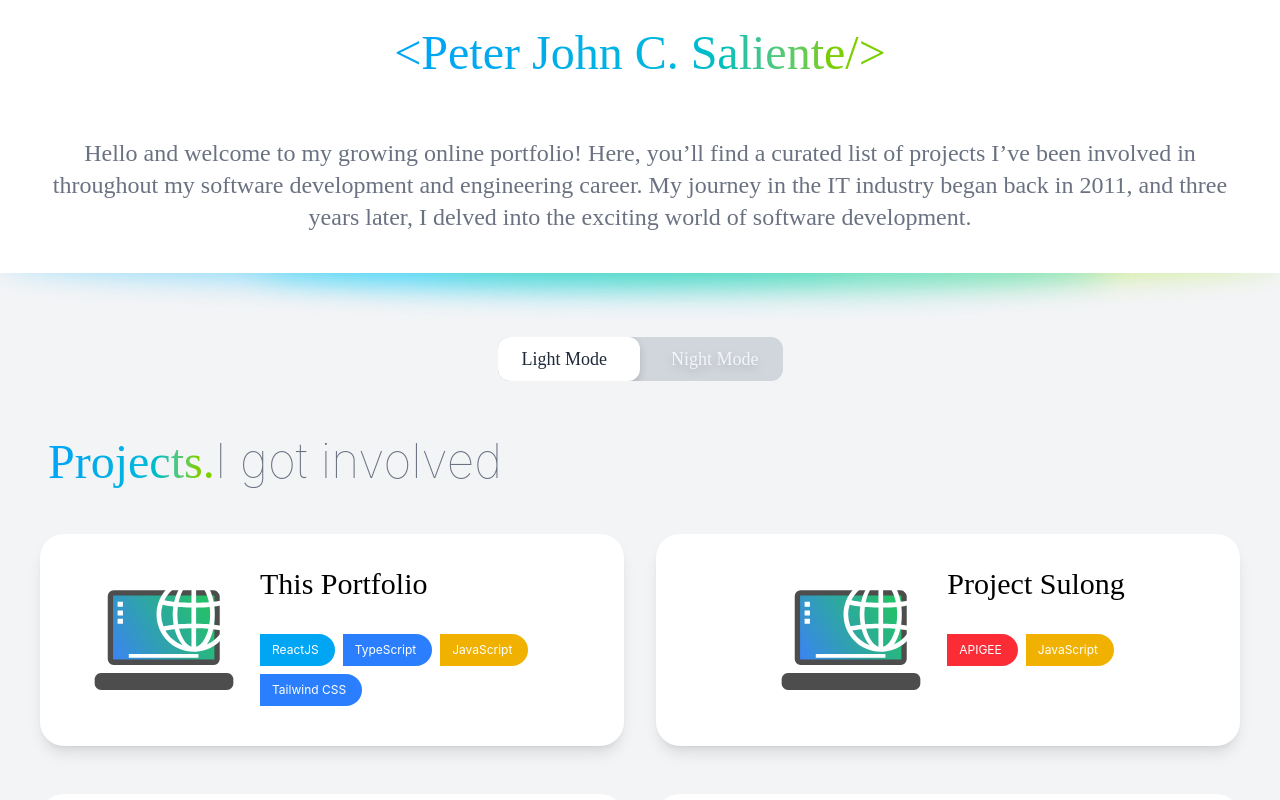
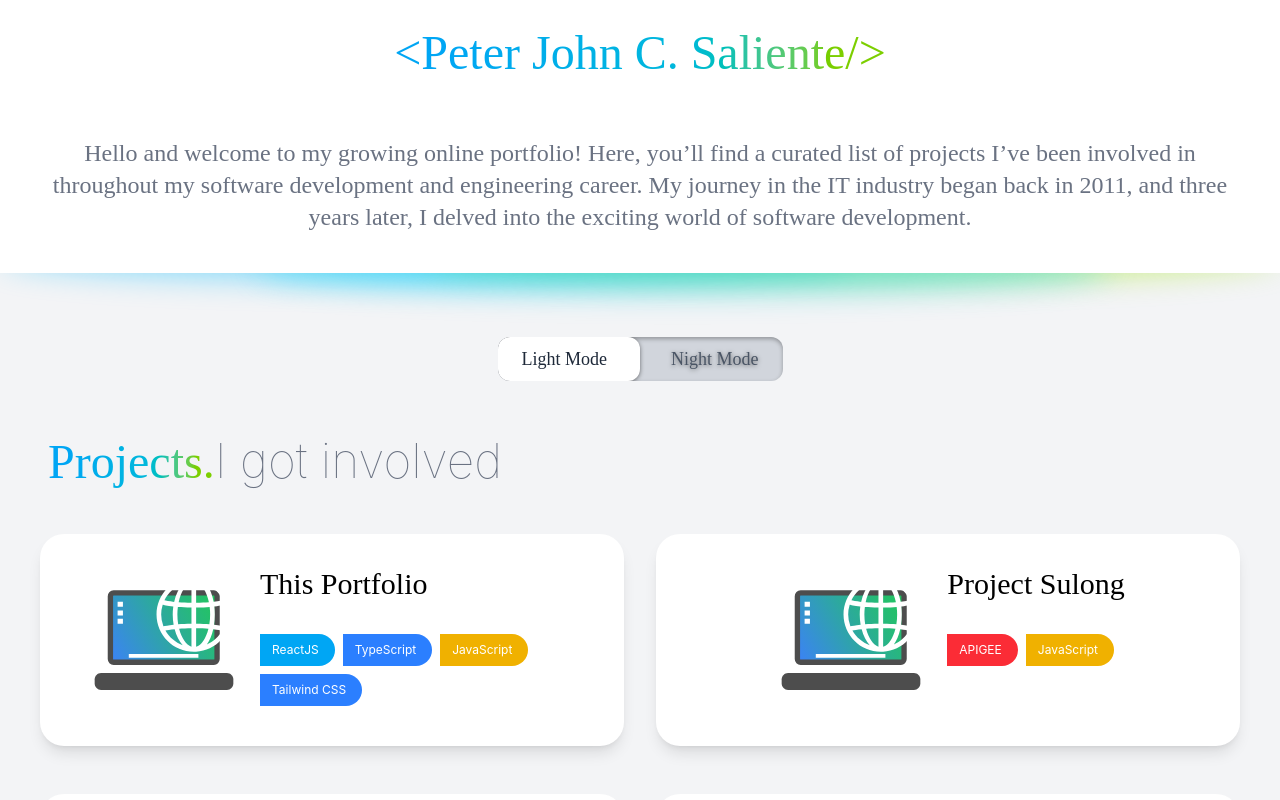
Before and after one commit to psaliente/psaliente.github.io, a React (Vite) app: page /#/ in a window 1280 px wide. Shown: the top 800 px of the page. Built offline with nearby package versions, Linux system fonts and the light colour scheme; a web font is replaced by a local one.

Commit message:
added inset

```diff
--- a/src/components/buttons/nightModeToggle.component.tsx
+++ b/src/components/buttons/nightModeToggle.component.tsx
@@ -7,14 +7,14 @@ export default function NightModeToggle() {
   return (
     <button
       onClick={toggleTheme}
-      className="self-center font-[SourceCodePro] bg-gray-300 dark:bg-gray-800 transition delay-300 duration-500 rounded-xl overflow-hidden"
+      className="self-center font-[SourceCodePro] bg-gray-300 dark:bg-gray-800 inset-shadow-sm/30 dark:inset-shadow-sm/90 transition delay-300 duration-500 rounded-xl overflow-hidden"
     >
-      <div className="flex flex-row gap-4 text-lg md:text-2xl drop-shadow-lg">
+      <div className="flex flex-row gap-4 text-lg md:text-2xl drop-shadow-sm/50 dark:drop-shadow-sm/90">
         <div className="-z-10 rounded-xl bg-white dark:bg-gray-600 dark:translate-x-full w-1/2 h-full absolute transition duration-1000"></div>
-        <div className="z-10 py-2 px-6 text-center text-gray-800 dark:text-gray-600 transition delay-300 duration-500">
+        <div className="z-10 py-2 px-6 text-center text-gray-800 dark:text-gray-400 transition delay-300 duration-500">
           Light Mode
         </div>
-        <div className="z-10 py-2 px-6 text-center text-gray-100 dark:text-white transition delay-300 duration-500">
+        <div className="z-10 py-2 px-6 text-center text-gray-600 dark:text-white transition delay-300 duration-500">
           Night Mode
         </div>
       </div>
```
